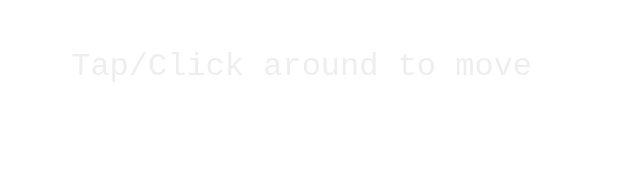
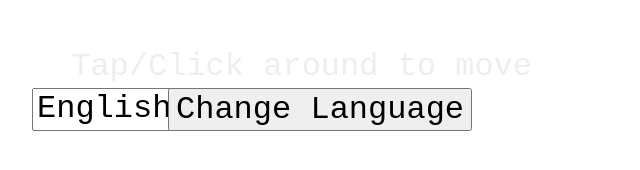
Before and after one commit to LuchoDF/2D-PORTFOLIO, a website built with Vite: page index.html in a window 1280 px wide. Shown: the whole page, without its empty margins (0-640 px from the left). Built offline with nearby package versions, Linux system fonts and the light colour scheme; files whose address does not match are found by name; what kaboom would draw is missing.

Commit message:
Add language button and selector

```diff
--- a/index.html
+++ b/index.html
@@ -11,8 +11,14 @@
     <div id="app">
       <div>
         <p class="note">Tap/Click around to move</p>
+        <select id="language-select" title="Select Language">
+          <option value="en">English</option>
+          <option value="fr">French</option>
+          <option value="es">Spanish</option>
+        </select>
+        <button id="change-language" type="button">Change Language</button>
 
-        <div id="textbox-container" style="display: none">
+        <div id="textbox-container">
           <div id="textbox">
             <p id="dialogue" class="ui-text"></p>
             <div class="btn-container">
```
